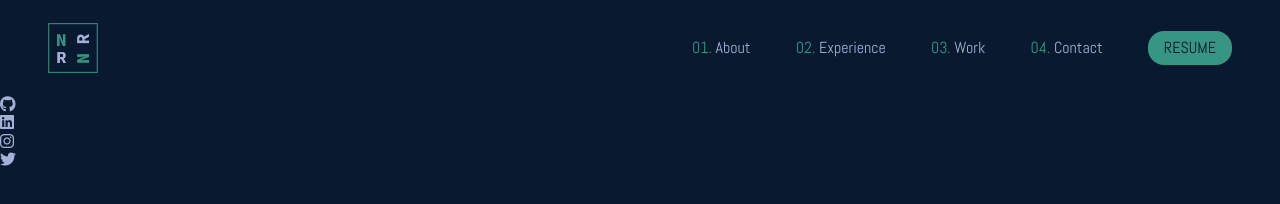
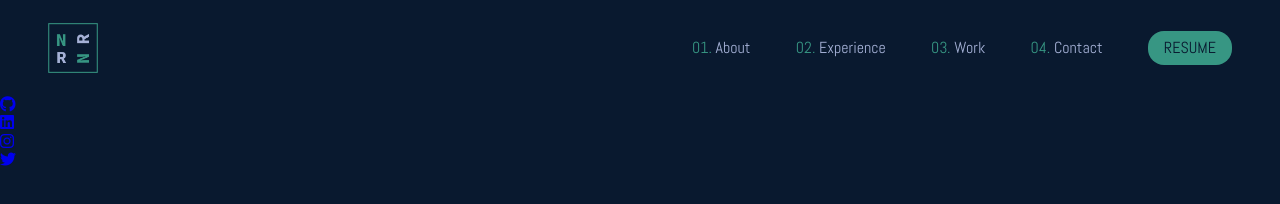
Before and after one commit to radanovicnikola93/portfolio-2022, a website: page index.html in a window 1280 px wide. Drawn offline with Linux system fonts and the light colour scheme; a web font is replaced by a local one.

Commit message:
Updated icons with links in personal-links

```diff
--- a/index.html
+++ b/index.html
@@ -68,10 +68,10 @@
         <section class="personal-links">
             <div>
                 <ul>
-                    <li><i class="fa-brands fa-github"></i></li>
-                    <li><i class="fa-brands fa-linkedin"></i></li>
-                    <li><i class="fa-brands fa-instagram"></i></li>
-                    <li><i class="fa-brands fa-twitter"></i></li>
+                    <li><a href="#"><i class="fa-brands fa-github"></i></a></li>
+                    <li><a href="#"><i class="fa-brands fa-linkedin"></i></a></li>
+                    <li><a href="#"><i class="fa-brands fa-instagram"></i></a></li>
+                    <li><a href="#"><i class="fa-brands fa-twitter"></i></a></li>
                 </ul>
             </div>
         </section>
```
